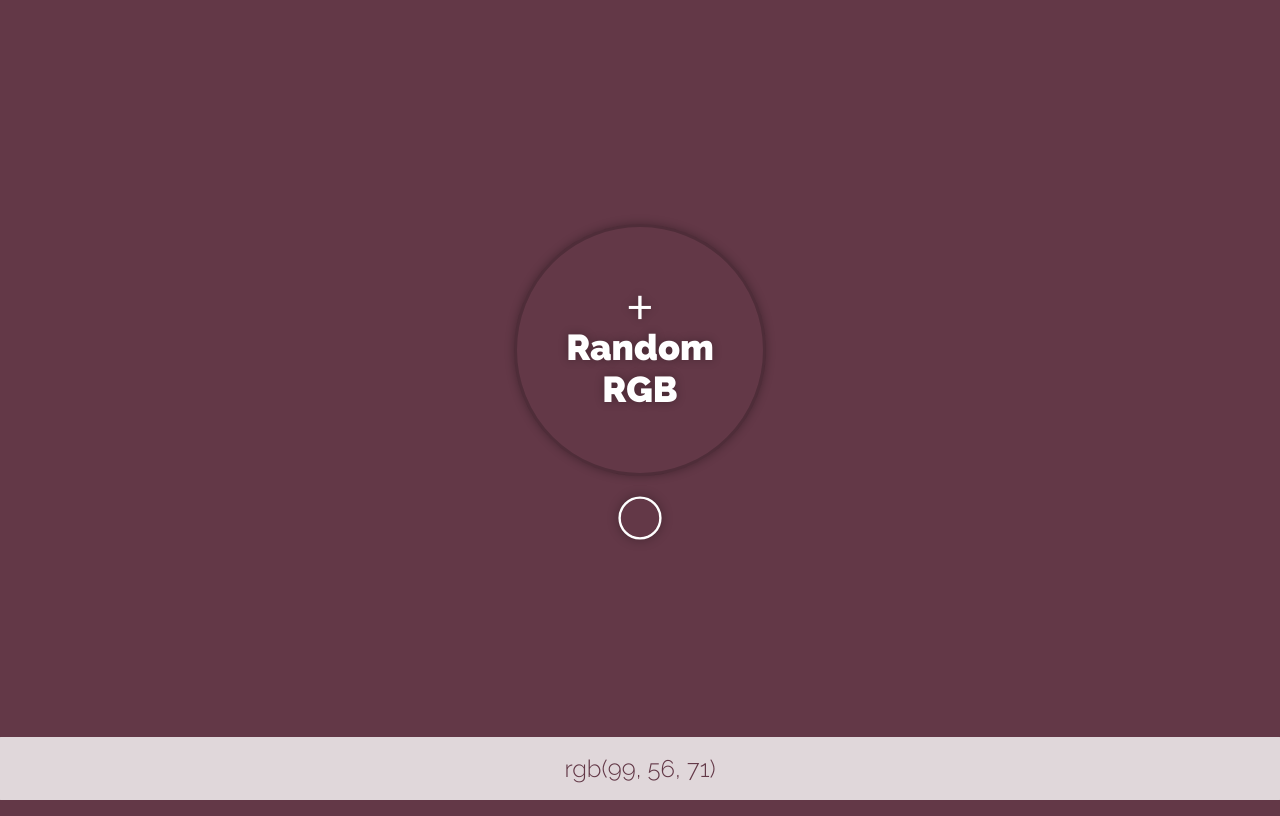
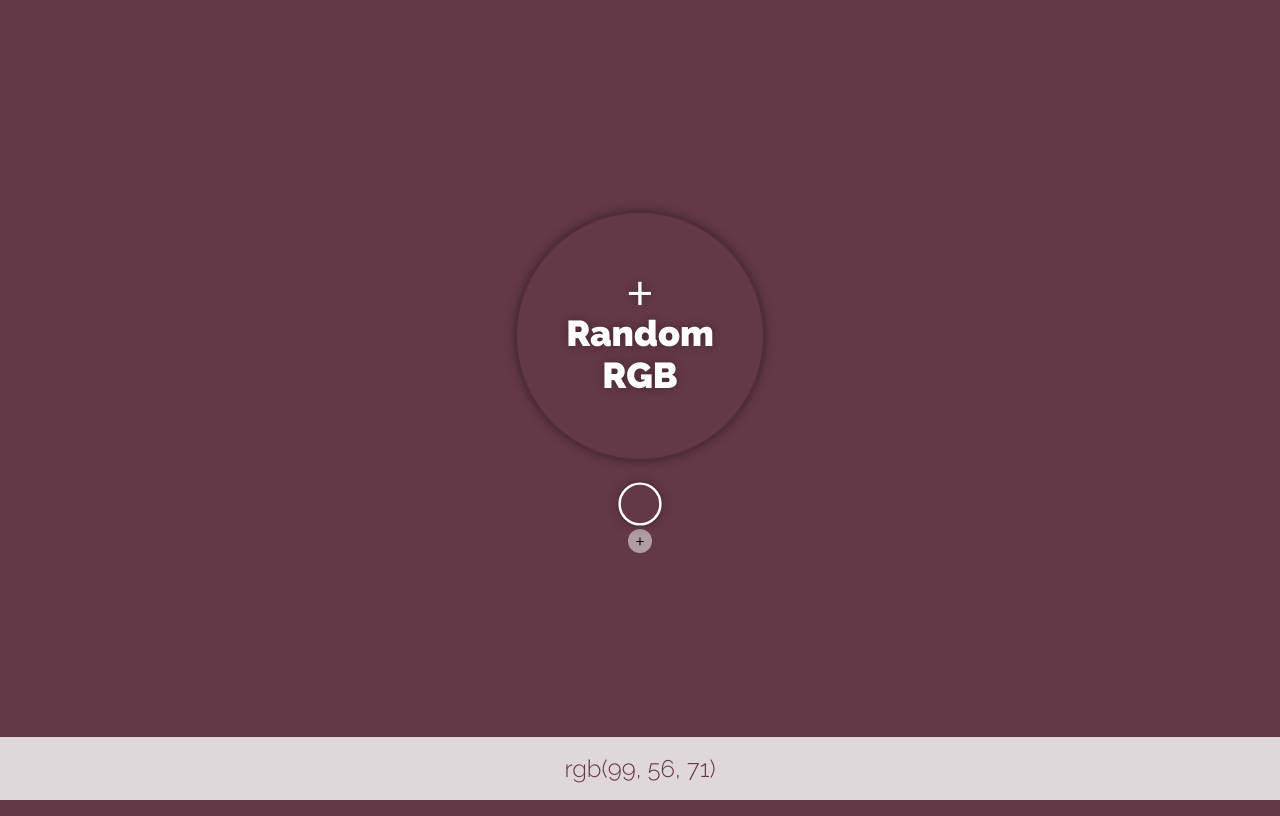
Before and after one commit to apdonaghy/random-color, a plain HTML site: page index.html in a window 1280 px wide. Both pictures are taken after a click on the element 640 px from the left and 517 px from the top of the page. Drawn offline with Linux system fonts and the light colour scheme.

Commit message:
adding a way to create color palettes from random colors

```diff
--- a/index.html
+++ b/index.html
@@ -112,6 +112,23 @@
       display:block;
       line-height: .5em;
     }
+    .addBtn{
+      display:block;
+      margin: 0 auto;
+      margin-top: .3em;
+      color: black;
+      font-size: 1.5em;
+      background-color: rgba(255, 255, 255, 0.5);
+      border-radius: 50%;
+      width:1em;
+      height:1em;
+      line-height: 1.1em;
+    }
+    .addBtn:hover{
+      background-color: white;
+    }
+
+
   </style>
 </head>
 
@@ -133,8 +150,16 @@
 
   <script>
     const colorsArray = []
-    const container = document.querySelector(".previousColors")
+    const savedColorsArray = [];
+    const container = document.querySelector(".previousColors");
 
+    function ifTooLight(array,randomC){
+      if (array[0] + array[1] + array[2] < 350) {
+        color.style.color = randomC;
+      } else {
+        color.style.color = "gray";
+      }
+    }
 
 
     const setBg = () => {
@@ -152,25 +177,30 @@
 
       color.innerHTML = randomColor;
 
-      if (colorArray[0] + colorArray[1] + colorArray[2] <= 500) {
-        color.style.color = randomColor;
-      } else {
-        color.style.color = "gray";
-      }
+
+      ifTooLight(colorArray, randomColor)
+
 
       colorsArray.push(randomColor)
 
       for (let individualColor of colorsArray) {
-
+        const outerDiv = document.createElement('div')
+        container.appendChild(outerDiv)
         colorCircle = document.createElement('div')
-        container.appendChild(colorCircle)
+        outerDiv.appendChild(colorCircle)
         colorCircle.setAttribute('class', 'circle');
         colorCircle.tabIndex=0;
         colorCircle.style.cursor = 'pointer';
         colorCircle.addEventListener("click", chngBkgrnd);
         colorCircle.addEventListener("keypress", chngBkgrnd);
         colorCircle.style.backgroundColor = individualColor;
-
+        const addBtn = document.createElement('span')
+        outerDiv.appendChild(addBtn)
+        addBtn.innerHTML = "+"
+        addBtn.setAttribute('class', 'addBtn')
+        addBtn.style.cursor = 'pointer';
+        addBtn.addEventListener("click", pshToSavedColors);
+        addBtn.addEventListener("keypress", pshToSavedColors);
       }
 
 
@@ -182,15 +212,32 @@
 
     }
 
-    const chngBkgrnd = function (e) {
+
+    const pshToSavedColors = function(e){
+      const circleBack3 = e.target.previousSibling;
+      savedColorsArray.push(circleBack3.style.backgroundColor);
+      console.log(savedColorsArray)
+    }
+
+
+    const chngBkgrnd = function(e) {
       document.body.style.backgroundColor = e.target.style.backgroundColor;
-      color.innerHTML = e.target.style.backgroundColor;
+      const circleBack = e.target.style.backgroundColor;
+      color.innerHTML = circleBack;
+      color.style.color = circleBack;
+      // ifTooLight(colorArray, randomColor)
+      let revisedString = circleBack.replace(/rgb/, '');
+      let revisedString2 = revisedString.replace(/[()]/g,'');
+      let revisedStringArray = revisedString2.split(",");
+      let numArray = [];
+      for(let turnToNum of revisedStringArray){
+        numArray.push(parseInt(turnToNum, 10));
+      }
 
-      color.style.color = e.target.style.backgroundColor
+      ifTooLight(numArray, circleBack)
 
 
     }
-
 
     const color2 = document.getElementById("color");
 
```
